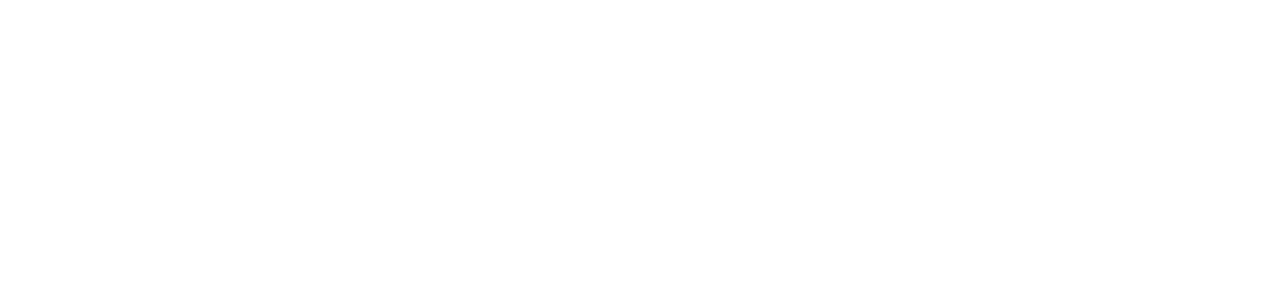
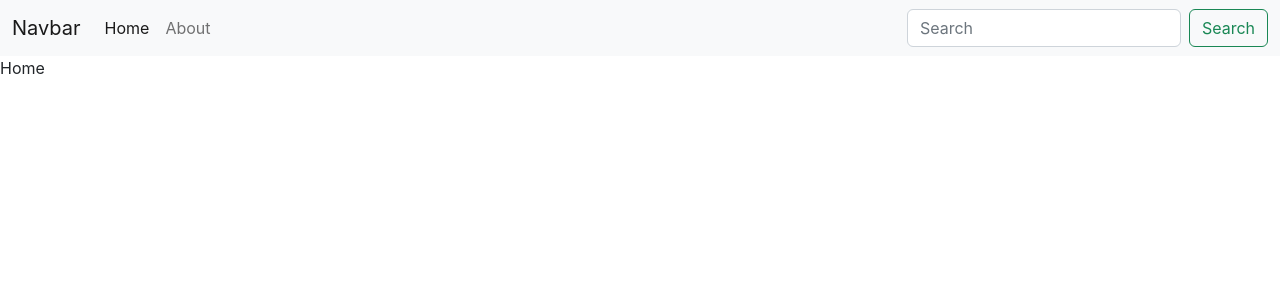
Before and after one commit to abhishekgautam08/notebook-frontend, a React (Create React App) app: page / in a window 1280 px wide. Shown: the top 300 px of the page. Built offline with nearby package versions, Linux system fonts and the light colour scheme.

Commit message:
create routes

```diff
--- a/public/index.html
+++ b/public/index.html
@@ -24,6 +24,7 @@
       work correctly both with client-side routing and a non-root public URL.
       Learn how to configure a non-root public URL by running `npm run build`.
     -->
+    <link href="https://cdn.jsdelivr.net/npm/bootstrap@5.2.2/dist/css/bootstrap.min.css" rel="stylesheet" integrity="sha384-Zenh87qX5JnK2Jl0vWa8Ck2rdkQ2Bzep5IDxbcnCeuOxjzrPF/et3URy9Bv1WTRi" crossorigin="anonymous">
     <title>NoteBook</title>
   </head>
   <body>
@@ -39,5 +40,8 @@
       To begin the development, run `npm start` or `yarn start`.
       To create a production bundle, use `npm run build` or `yarn build`.
     -->
+
+    <script src="https://cdn.jsdelivr.net/npm/bootstrap@5.2.2/dist/js/bootstrap.bundle.min.js" integrity="sha384-OERcA2EqjJCMA+/3y+gxIOqMEjwtxJY7qPCqsdltbNJuaOe923+mo//f6V8Qbsw3" crossorigin="anonymous"></script>
+
   </body>
 </html>
--- a/src/App.js
+++ b/src/App.js
@@ -1,7 +1,20 @@
 import "./App.css";
-
+import { BrowserRouter as Router, Routes, Route } from "react-router-dom";
+import Navbar from "./components/Navbar";
+import Home from "./components/Home";
+import About from "./components/About";
 function App() {
-  return <div className="App"></div>;
+  return (
+    <>
+      <Router>
+        <Navbar />
+        <Routes>
+          <Route path="/" element={<Home />} />
+          <Route path="/about" element={<About />} />
+        </Routes>
+      </Router>
+    </>
+  );
 }
 
 export default App;
--- /dev/null
+++ b/src/components/About.js
@@ -0,0 +1,7 @@
+import React from "react";
+
+const About = () => {
+  return <div>About</div>;
+};
+
+export default About;
--- /dev/null
+++ b/src/components/Home.js
@@ -0,0 +1,7 @@
+import React from "react";
+
+const Home = () => {
+  return <div>Home</div>;
+};
+
+export default Home;
--- /dev/null
+++ b/src/components/Navbar.js
@@ -0,0 +1,54 @@
+import React from "react";
+import { Link } from "react-router-dom";
+
+const Navbar = () => {
+  return (
+    <>
+      <nav className="navbar navbar-expand-lg bg-light">
+        <div className="container-fluid">
+          <Link className="navbar-brand" to="/">
+            Navbar
+          </Link>
+          <button
+            className="navbar-toggler"
+            type="button"
+            data-bs-toggle="collapse"
+            data-bs-target="#navbarSupportedContent"
+            aria-controls="navbarSupportedContent"
+            aria-expanded="false"
+            aria-label="Toggle navigation"
+          >
+            <span className="navbar-toggler-icon"></span>
+          </button>
+          <div className="collapse navbar-collapse" id="navbarSupportedContent">
+            <ul className="navbar-nav me-auto mb-2 mb-lg-0">
+              <li className="nav-item">
+                <Link className="nav-link active" aria-current="page" to="/">
+                  Home
+                </Link>
+              </li>
+              <li className="nav-item">
+                <Link className="nav-link" to="/about">
+                  About
+                </Link>
+              </li>
+            </ul>
+            <form className="d-flex" role="search">
+              <input
+                className="form-control me-2"
+                type="search"
+                placeholder="Search"
+                aria-label="Search"
+              />
+              <button className="btn btn-outline-success" type="submit">
+                Search
+              </button>
+            </form>
+          </div>
+        </div>
+      </nav>
+    </>
+  );
+};
+
+export default Navbar;
```
